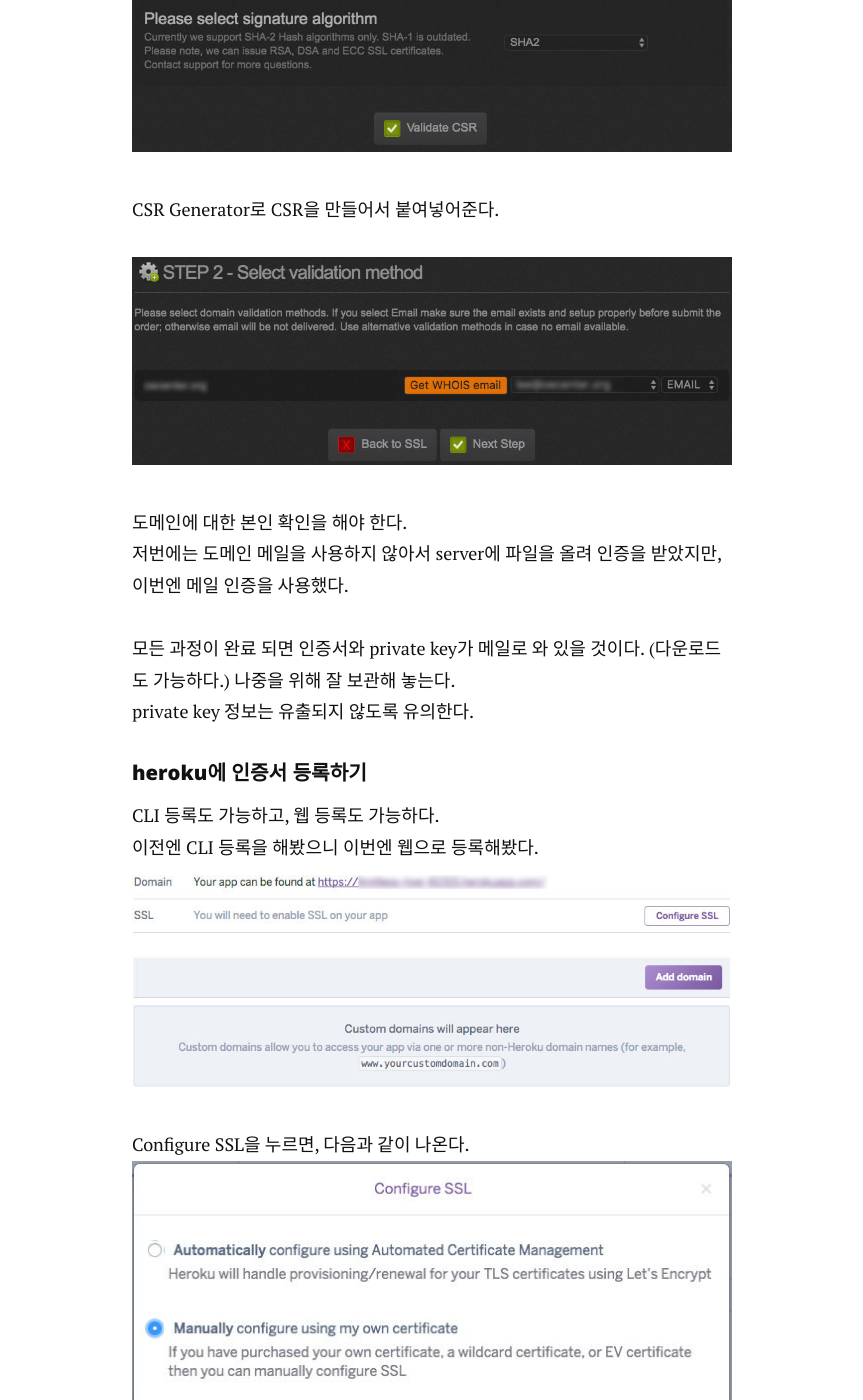
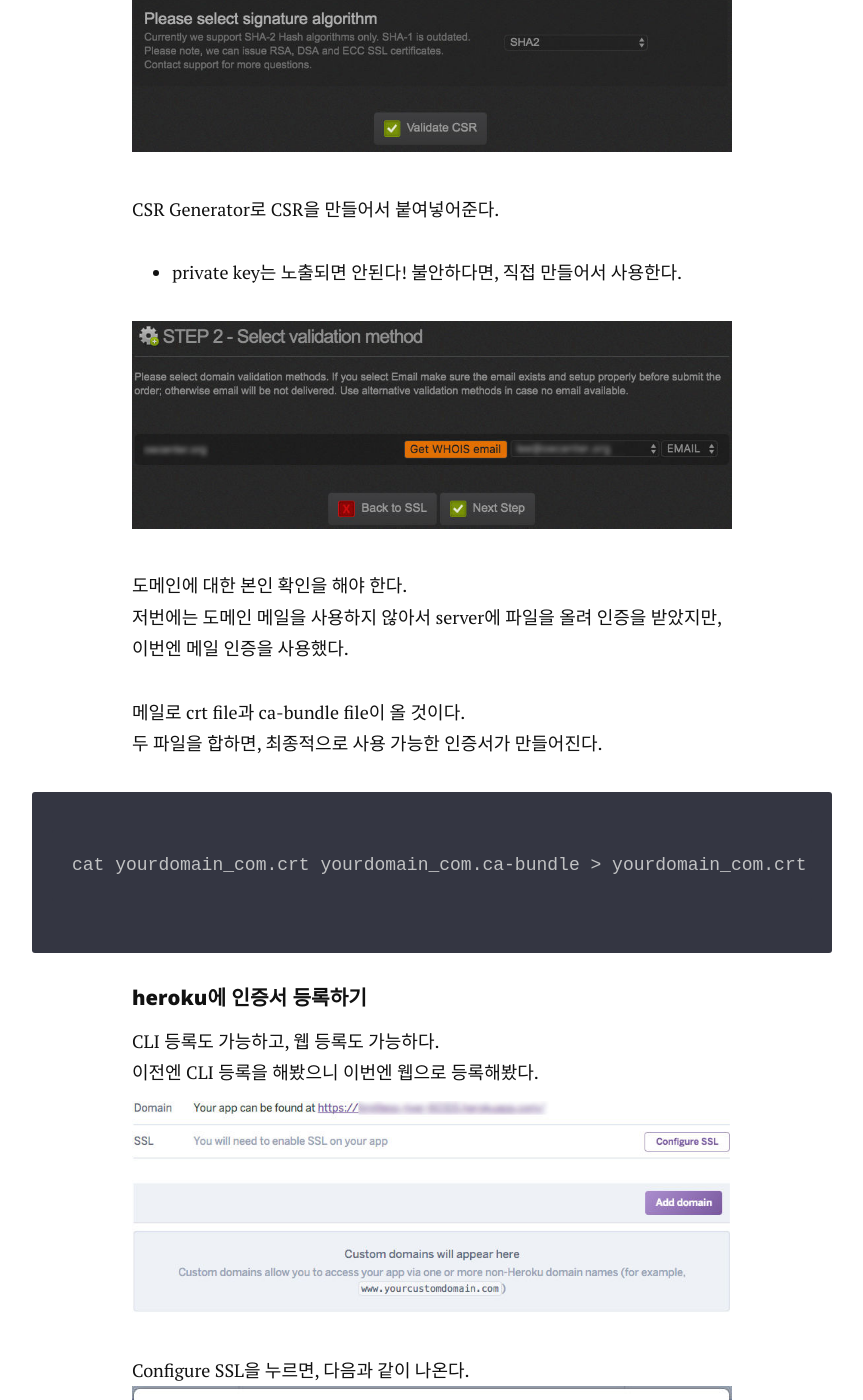
Before and after one commit to jeesub/jeesub.github.io, a Jekyll site: the page built from _posts/2017-11-01-heroku-custom-도메인에-ssl-적용.markdown, in a window 1280 px wide and 1400 px high, scrolled down 1609 px. Shown: the whole window, without its empty margins (208-1071 px from the left). Built offline with Jekyll 4.4.1, drawn with Linux system fonts in a browser that asks for light colours; nearby versions of some CDN libraries.

Commit message:
update 2017-11-01-heroku-custom-도메인에-ssl-적용

```diff
--- a/_posts/2017-11-01-heroku-custom-도메인에-ssl-적용.markdown
+++ b/_posts/2017-11-01-heroku-custom-도메인에-ssl-적용.markdown
@@ -18,14 +18,18 @@ gogetssl에서 살 경우 인증서가 엄청나게 저렴하다.<br>
 cf) www와 non-www의 경우 comodo positive SSL로도 가능하다.<br>
 
 ![CSR Configuration]({{ site.url }}/assets/img/2017-11-01-02.jpg)
-CSR Generator로 CSR을 만들어서 붙여넣어준다.<br>
+CSR Generator로 CSR을 만들어서 붙여넣어준다.
+* private key는 노출되면 안된다! 불안하다면, 직접 만들어서 사용한다.
 
 ![validation]({{ site.url }}/assets/img/2017-11-01-03.jpg)
 도메인에 대한 본인 확인을 해야 한다.<br>
 저번에는 도메인 메일을 사용하지 않아서 server에 파일을 올려 인증을 받았지만, 이번엔 메일 인증을 사용했다.<br>
 
-모든 과정이 완료 되면 인증서와 private key가 메일로 와 있을 것이다. (다운로드도 가능하다.) 나중을 위해 잘 보관해 놓는다.<br>
-private key 정보는 유출되지 않도록 유의한다.
+메일로 crt file과 ca-bundle file이 올 것이다.<br>
+두 파일을 합하면, 최종적으로 사용 가능한 인증서가 만들어진다.<br>
+~~~
+cat yourdomain_com.crt yourdomain_com.ca-bundle > yourdomain_com.crt
+~~~
 
 #### heroku에 인증서 등록하기
 CLI 등록도 가능하고, 웹 등록도 가능하다.<br>
```
Also changed, not shown: 1 other file.
